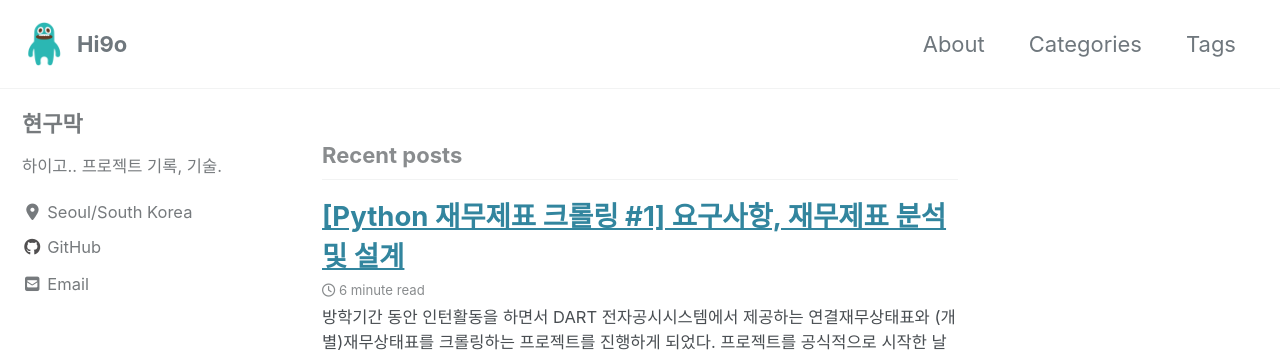
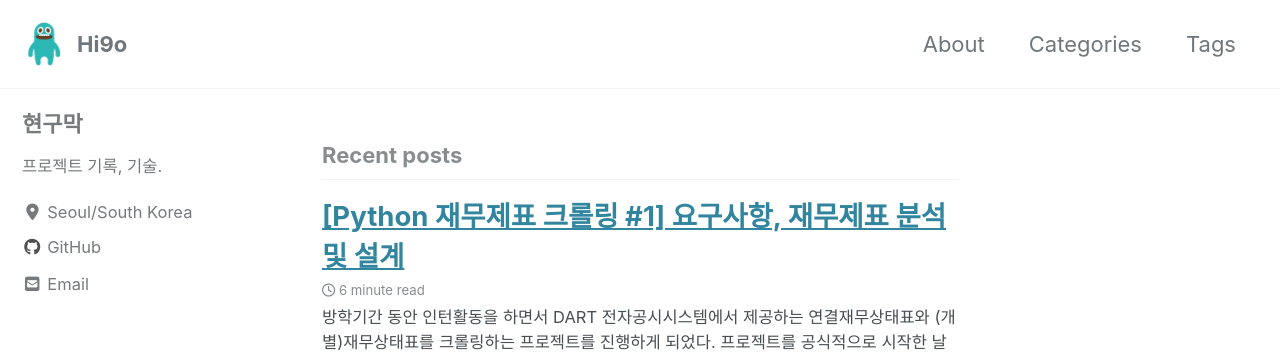
Before and after one commit to Hyeon9mak/Hyeon9mak.github.io, a Jekyll site: the page built from index.html, in a window 1280 px wide. Shown: the top 352 px of the page. Built offline with Jekyll 4.4.1, drawn with Linux system fonts in a browser that asks for light colours; cached includes are drawn as plain includes; nearby versions of some CDN libraries; the list of posts is cut into pages by our own code.

Commit message:
Update _config.yml

```diff
--- a/_config.yml
+++ b/_config.yml
@@ -20,7 +20,7 @@ title                    : "Hi9o"
 title_separator          : "-"
 subtitle                 : # site tagline that appears below site title in masthead
 name                     : "현구막"
-description              : "하이고..\n프로젝트 기록, 기술."
+description              : "프로젝트 기록, 기술."
 url                      : "https://Hyeon9mak.github.io"
 baseurl                  : # the subpath of your site, e.g. "/blog"
 repository               : # GitHub username/repo-name e.g. "mmistakes/minimal-mistakes"
@@ -109,7 +109,7 @@ analytics:
 author:
   name             : "현구막"
   avatar           : # path of avatar image, e.g. "/assets/images/bio-photo.jpg"
-  bio              : "하이고..\n프로젝트 기록, 기술."
+  bio              : "프로젝트 기록, 기술."
   location         : "Seoul/South Korea"
   email            : "jinha3507@gmail.com"
   links:
```
